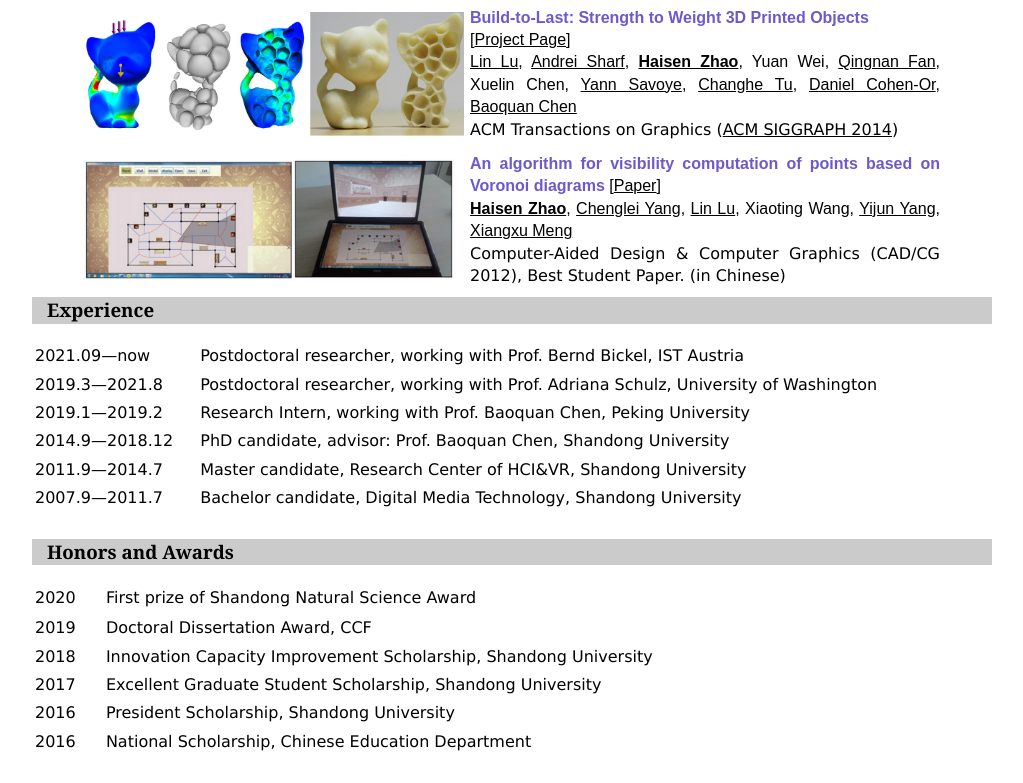
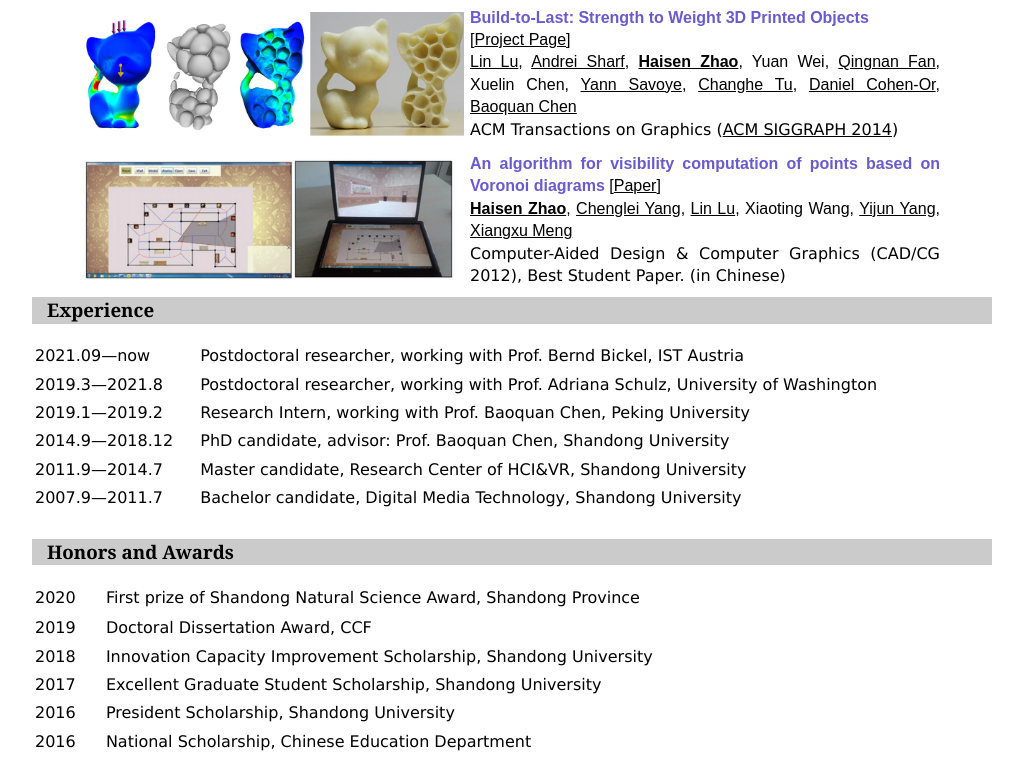
Before and after one commit to zmzhang0/haisenzhao.github.io, a plain HTML site: page index.html in a window 1280 px wide. Shown: the part 2610-3393 px from the top of the page, without its empty margins (128-1151 px from the left). Drawn offline with Linux system fonts and the light colour scheme.

Commit message:
Update index.html

```diff
--- a/index.html
+++ b/index.html
@@ -710,7 +710,7 @@ Haisen Zhao is a postdoctoral research associate (<a href="Haisen_CV.pdf">CV</a>
 <table style="width:100%">
   <tr>
     <td>2020</td>
-    <td>First prize of Shandong Natural Science Award</td>
+    <td>First prize of Shandong Natural Science Award, Shandong Province</td>
   </tr>
   <tr>
     <td colspan="2" style="text-align: center; vertical-align: middle;"></td>
```
